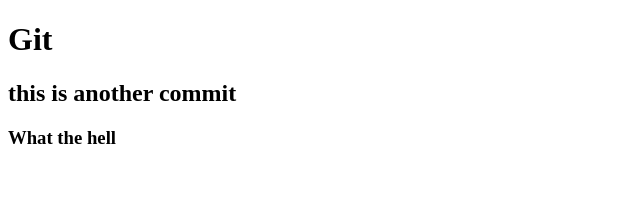
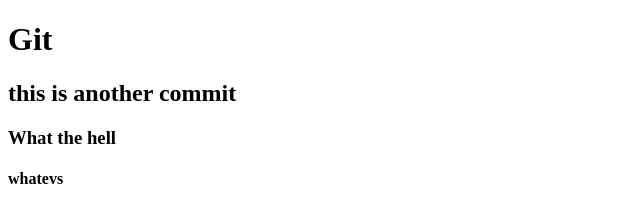
Before and after one commit to UchihaDSenju/git-demo, a plain HTML site: page index.html in a window 1280 px wide. Shown: the full height of the page, 0-640 px from the left. Drawn offline with Linux system fonts and the light colour scheme.

Commit message:
h4 added

```diff
--- a/index.html
+++ b/index.html
@@ -10,5 +10,6 @@
     <h1>Git</h1>
     <h2>this is another commit</h2>
     <h3>What the hell</h3>
+    <h4>whatevs</h4>
 </body>
 </html>
```
